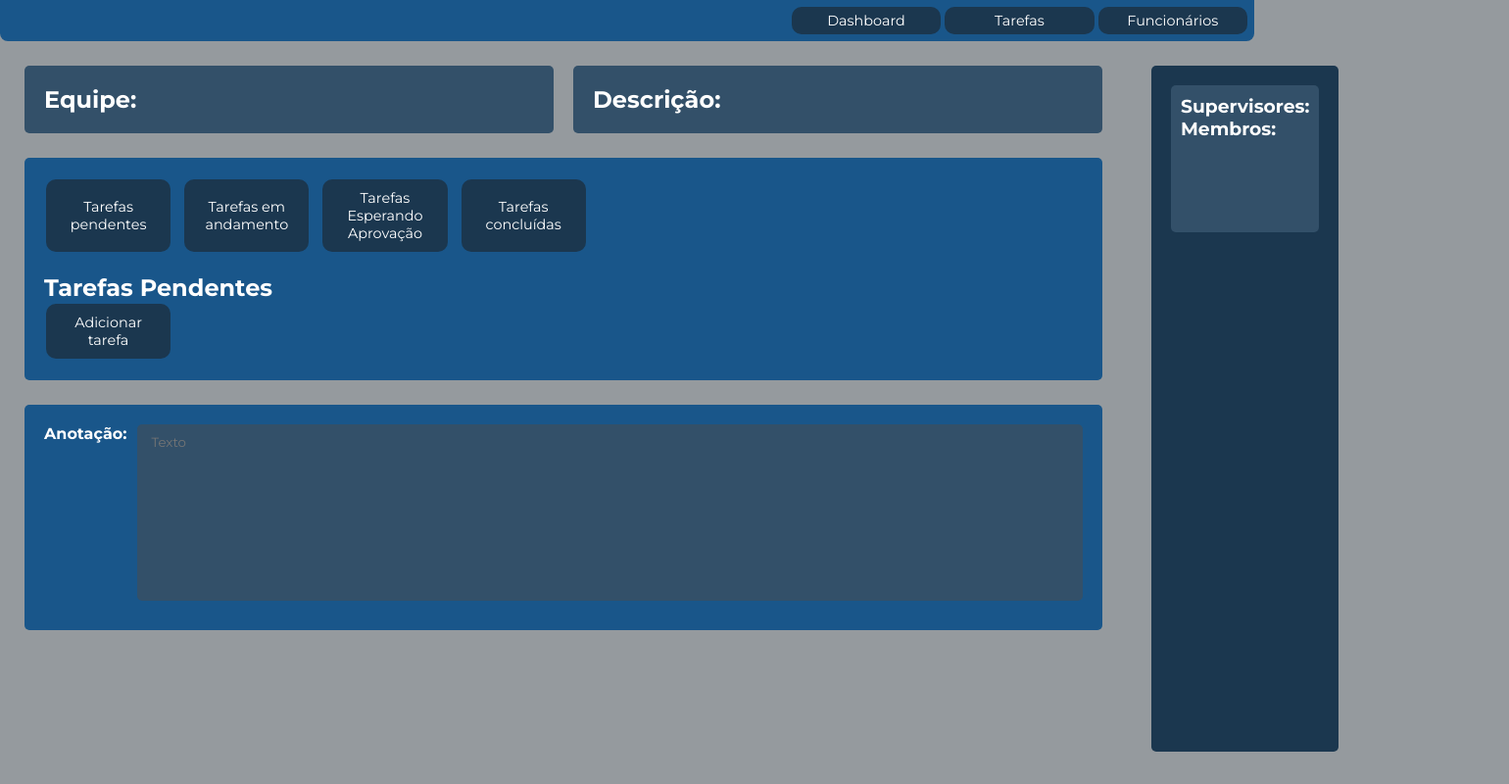
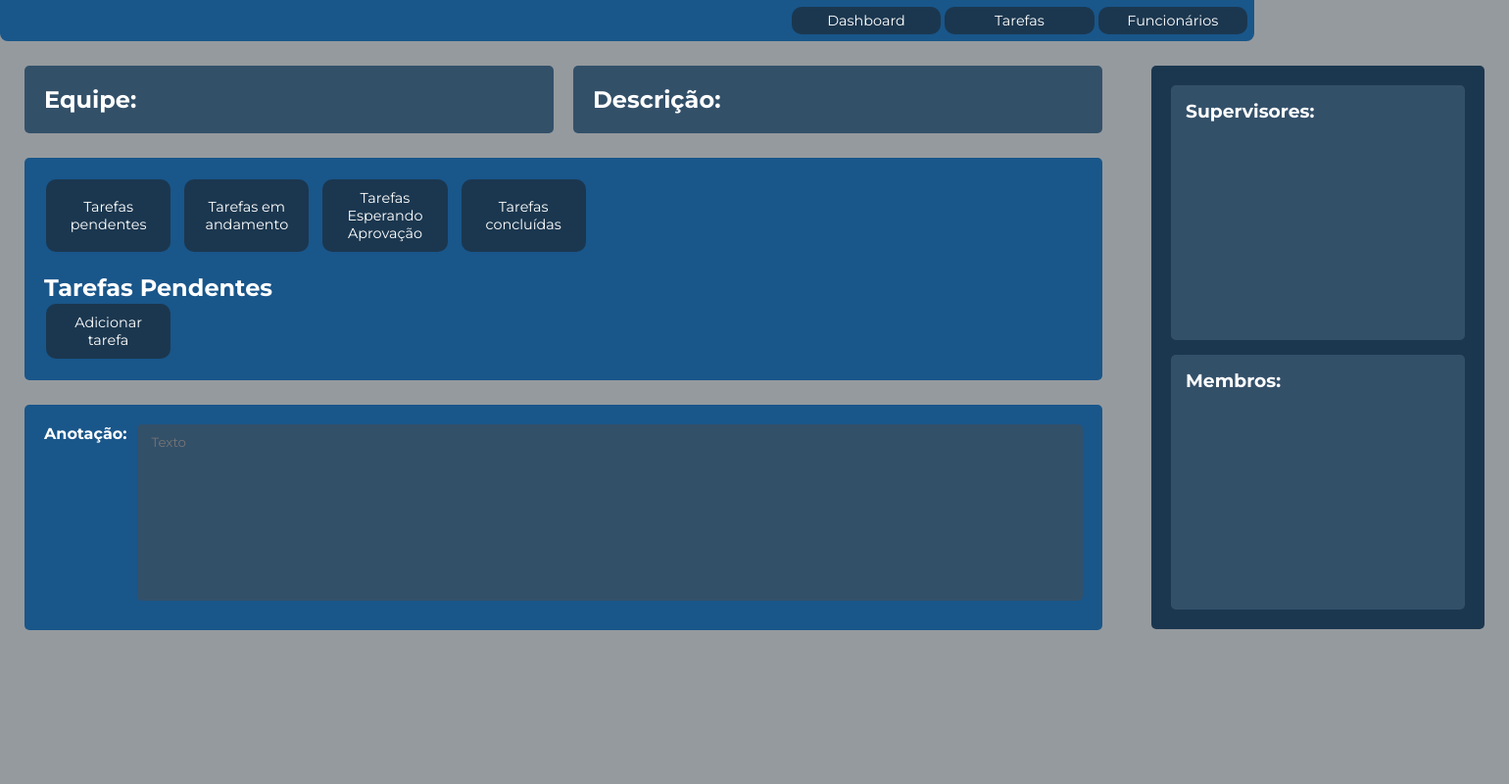
Before and after one commit to PAFONTINHAS/WEB1_Trabalho_final, a website: page client_side/manageTeam.html in a window 1280 px wide. Shown: the whole page at 98% size, 1540 px wide, since content can reach past the window. Drawn offline with Linux system fonts and the light colour scheme; no server answers.

Commit message:
atualização

```diff
--- a/client_side/css/manageTeam.css
+++ b/client_side/css/manageTeam.css
@@ -168,15 +168,35 @@ button{
 /* MEMBERS SECTION */
 
 .members-section {
-  grid-column: 2; /* Fica na segunda coluna (direita) */
-  grid-row: 1; /* Fica na primeira linha */
   display: flex;
-  flex-direction: column; /* Organiza os itens em coluna */
+  flex-direction: column;
+  gap: 15px;
   background-color: #1b374f;
   padding: 20px;
   border-radius: 5px;
-  height: 700px;
   margin: 25px;
+  height: 575px;
+  weight: 200px;
+}
+
+.member-card {
+  background-color: #335069;
+  padding: 15px;
+  border-radius: 5px;
+  flex: 1;
+  display: flex;
+  flex-direction: column;
+  width: 300px;
+}
+
+.member-card h3 {
+  margin-bottom: 10px;
+}
+
+.member-card div {
+  display: flex;
+  flex-direction: column;
+  gap: 5px;
 }
 
 .members-box {
--- a/client_side/manageTeam.html
+++ b/client_side/manageTeam.html
@@ -89,22 +89,16 @@
     </div>
     <div class="right">
       <section class="members-section">
-        <div class="members-box">
-          <!-- <button class="add-member" id="open-modal-btn">Novo membro +</button> -->
-          <div id="modal-container"></div>
-          <div>
-            <h3>Supervisores:</h3>
-            <div id="manager_list">
-                <!-- SE QUISEREM ALTERAR O MANAGER, ELE É UM ELEMENTO <p> E O NOME DA CLASSE É 'manager' -->
-            </div>
+        <div class="member-card">
+          <h3>Supervisores:</h3>
+          <div id="manager_list">
+            <!-- Supervisores -->
           </div>
-          <div>
-            <h3>Membros:</h3>
-            <div id="member_list">
-
-              <!-- SE QUISEREM ALTERAR O MEMBER, ELE É UM ELEMENTO <p> E O NOME DA CLASSE É 'member' -->
-
-            </div>
+        </div>
+        <div class="member-card">
+          <h3>Membros:</h3>
+          <div id="member_list">
+            <!-- Membros -->
           </div>
         </div>
       </section>
```
